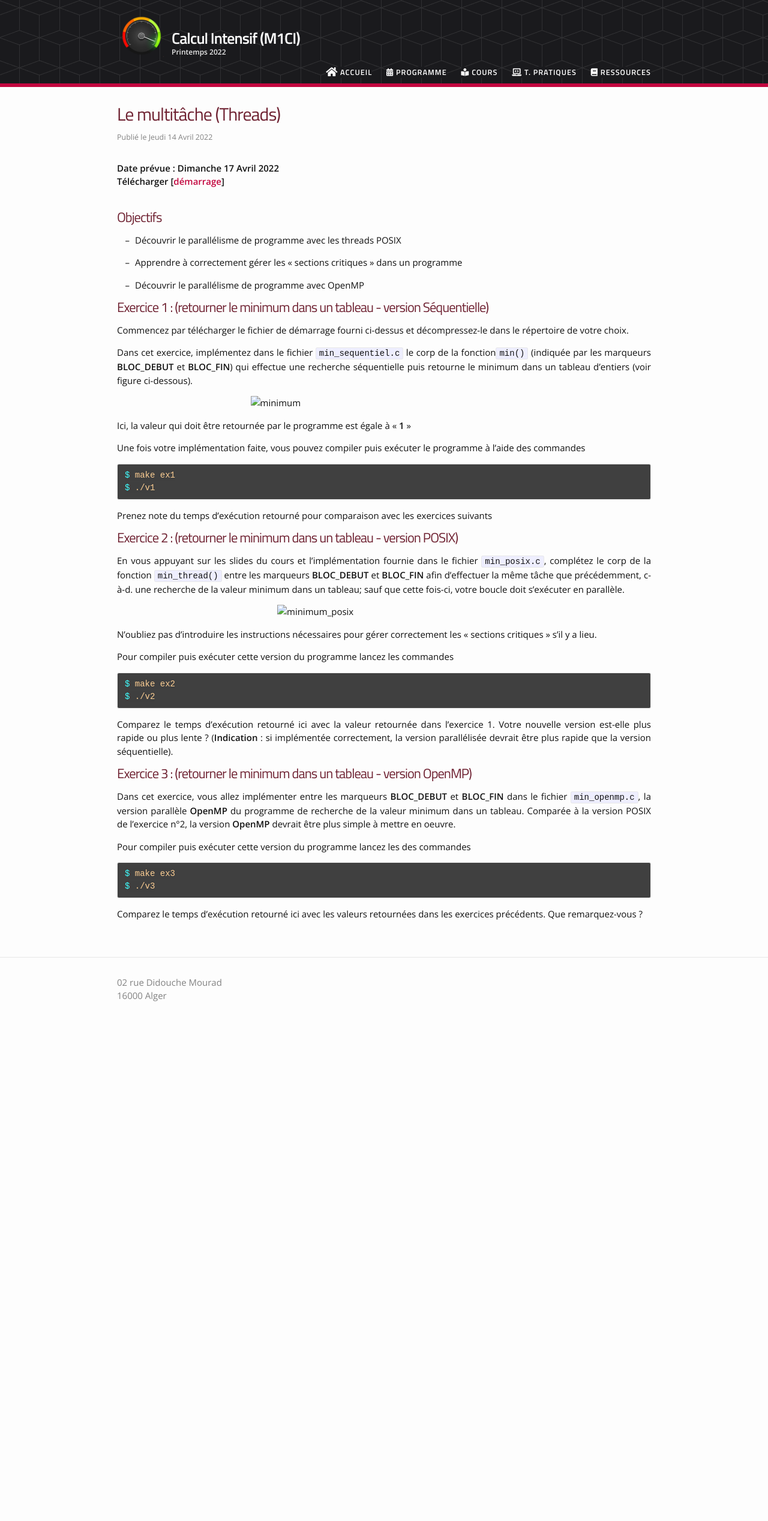
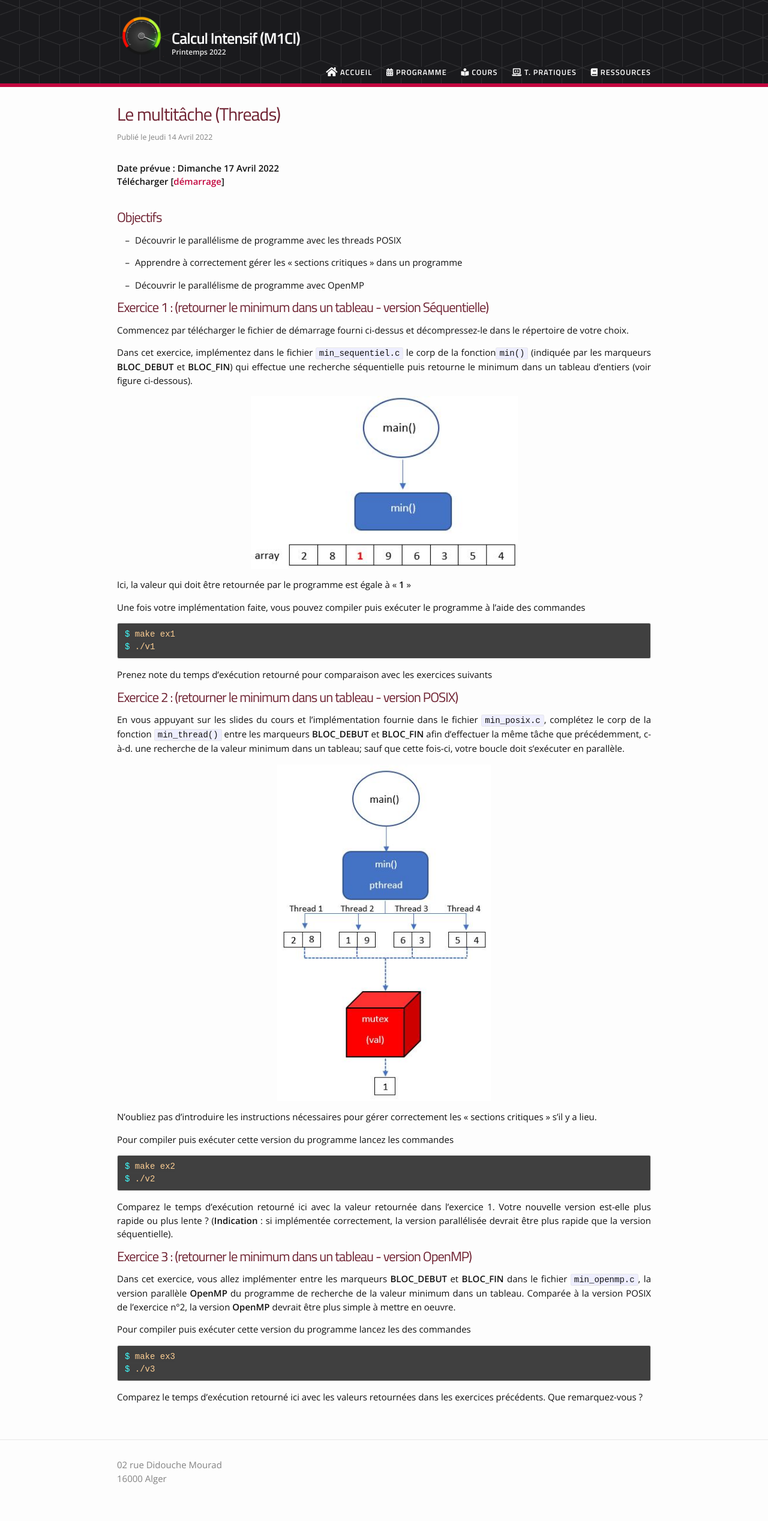
Before and after one commit to benhadid/m1ci, a Jekyll site: the page built from _labs/02_lab.md, in a window 1280 px wide. Shown: the whole page at 60% size. Built offline with Jekyll 4.4.1, drawn with Linux system fonts in a browser that asks for light colours; nearby versions of some CDN libraries; before the commit the page ends 1731 px from its top, so only the background shows below that.

Commit message:
text fixes

```diff
--- a/_labs/02_lab.md
+++ b/_labs/02_lab.md
@@ -27,7 +27,7 @@ Commencez par télécharger le fichier de démarrage fourni ci-dessus et décomp
 Dans cet exercice, implémentez dans le fichier `min_sequentiel.c` le corp de la fonction`min()`
 (indiquée par les marqueurs **BLOC_DEBUT** et **BLOC_FIN**)  qui effectue une recherche séquentielle puis retourne le minimum dans un tableau d'entiers (voir figure ci-dessous).
 
-![minimum]({{site.baseurl}}/static_files/labs/lab02/sequentielle.jpg){: .aligncenter width="50%" height="50%" }
+![minimum]({{site.baseurl}}/static_files/images/sequentielle.jpg){: .aligncenter width="50%" height="50%" }
 
 Ici, la valeur qui doit être retournée par le programme est égale à << **1** >>
 
@@ -43,7 +43,7 @@ Prenez note du temps d'exécution retourné pour comparaison avec les exercices
 
 En vous appuyant sur les slides du cours et l'implémentation fournie dans le fichier `min_posix.c`, complétez le corp de la fonction `min_thread()` entre les marqueurs **BLOC_DEBUT** et **BLOC_FIN**  afin d'effectuer la même tâche que précédemment, c-à-d. une recherche de la valeur minimum dans un tableau; sauf que cette fois-ci, votre boucle doit s'exécuter en parallèle.
 
-![minimum_posix]({{site.baseurl}}/static_files/labs/lab02/posix.jpg){: .aligncenter width="40%" height="40%" }
+![minimum_posix]({{site.baseurl}}/static_files/images/posix.jpg){: .aligncenter width="40%" height="40%" }
 
 N'oubliez pas d'introduire les instructions nécessaires pour gérer correctement les << sections critiques >> s'il y a lieu.
 
```
Also changed, not shown: static_files/images/posix.jpg (added), static_files/images/sequentielle.jpg (added).
